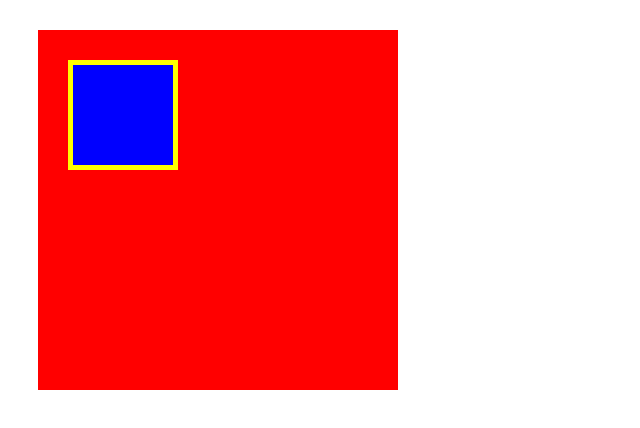
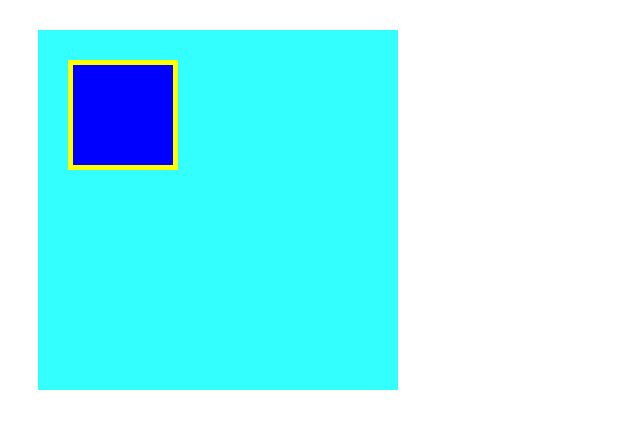
Before and after one commit to Natty0404/HTML-CSS, a plain HTML site: page box/box.html in a window 1280 px wide. Shown: the whole page, without its empty margins (0-640 px from the left). Drawn offline with Linux system fonts and the light colour scheme.

Commit message:
[Finish] chapter3-ex

```diff
--- a/box/box.css
+++ b/box/box.css
@@ -1,7 +1,7 @@
 .box1 {
   width: 300px;
   height: 300px;
-  background-color: red;
+  background-color: #33FFFF;
   margin: 30px;
   padding: 30px;
 }
```
